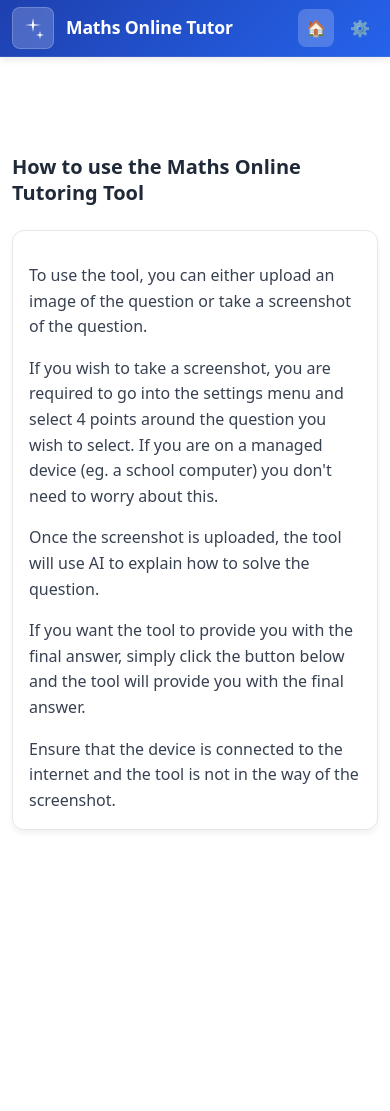
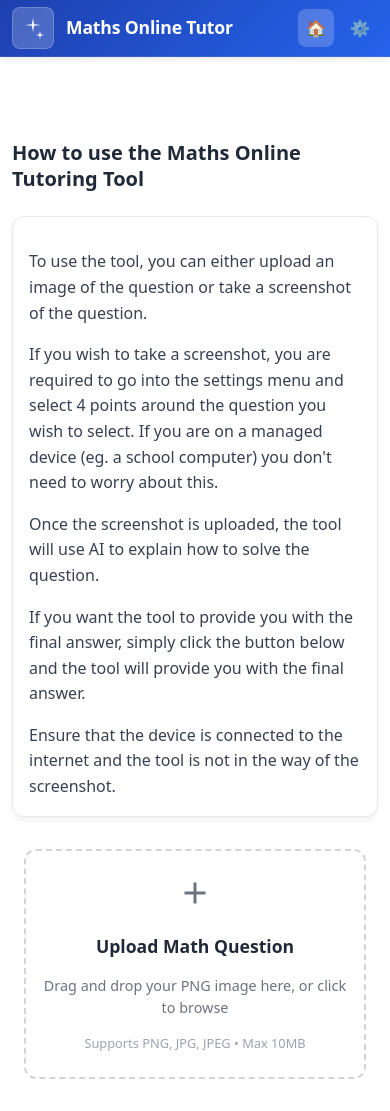
Before and after one commit to connorakey/maths-online-assistant, a React (Vite) app in the folder frontend/maths-online-app/: page / in a window 390 px wide. Before the commit the page ends 844 px from the top, so only its background shows below. Built offline with nearby package versions, Linux system fonts and the light colour scheme.

Commit message:
feat: add UploadBox component for image uploads

```diff
--- a/frontend/maths-online-app/src/App.tsx
+++ b/frontend/maths-online-app/src/App.tsx
@@ -1,11 +1,28 @@
 import Explaination from './components/Explaination';
 import Header from './components/Header';
+import UploadBox from './components/UploadBox';
 
 function App() {
+  const handleImageUpload = (base64Data: string) => {
+    console.log('Image uploaded:', base64Data.substring(0, 100) + '...');
+    // add tauri functionality later
+  };
+
+  const handleUploadError = (error: string) => {
+    console.error('Upload error:', error);
+    // add tauri functionality later
+  };
+
   return (
     <>
       <Header />
       <Explaination />
+      <div style={{ padding: '0 24px', maxWidth: '800px', margin: '0 auto' }}>
+        <UploadBox
+          onImageUpload={handleImageUpload}
+          onError={handleUploadError}
+        />
+      </div>
     </>
   )
 }
--- /dev/null
+++ b/frontend/maths-online-app/src/components/UploadBox.css
@@ -0,0 +1,138 @@
+/* Upload Box Component Styles */
+.upload-box-container {
+  margin: 2rem 0;
+}
+
+.upload-box {
+  border: 2px dashed #d1d5db;
+  border-radius: 12px;
+  padding: 3rem 2rem;
+  text-align: center;
+  background: white;
+  cursor: pointer;
+  transition: all 0.3s ease;
+  position: relative;
+  overflow: hidden;
+}
+
+.upload-box:hover {
+  border-color: #3b82f6;
+  background: #f8fafc;
+  transform: translateY(-2px);
+  box-shadow: 0 8px 25px rgba(0, 0, 0, 0.1);
+}
+
+.upload-box.drag-over {
+  border-color: #3b82f6;
+  background: #eff6ff;
+  transform: scale(1.02);
+  box-shadow: 0 12px 40px rgba(59, 130, 246, 0.15);
+}
+
+.upload-box.uploading {
+  cursor: not-allowed;
+  opacity: 0.8;
+}
+
+.upload-content {
+  display: flex;
+  flex-direction: column;
+  align-items: center;
+  gap: 1rem;
+}
+
+.upload-icon {
+  color: #6b7280;
+  transition: color 0.3s ease;
+}
+
+.upload-box:hover .upload-icon {
+  color: #3b82f6;
+}
+
+.upload-box.drag-over .upload-icon {
+  color: #3b82f6;
+  transform: scale(1.1);
+}
+
+.upload-title {
+  font-size: 1.5rem;
+  font-weight: 600;
+  color: #1f2937;
+  margin: 0;
+}
+
+.upload-description {
+  font-size: 1rem;
+  color: #6b7280;
+  margin: 0;
+  line-height: 1.5;
+}
+
+.upload-hint {
+  font-size: 0.875rem;
+  color: #9ca3af;
+  margin: 0;
+}
+
+/* Loading State */
+.upload-loading {
+  display: flex;
+  flex-direction: column;
+  align-items: center;
+  gap: 1rem;
+}
+
+.spinner {
+  width: 40px;
+  height: 40px;
+  border: 3px solid #e5e7eb;
+  border-top: 3px solid #3b82f6;
+  border-radius: 50%;
+  animation: spin 1s linear infinite;
+}
+
+@keyframes spin {
+  0% { transform: rotate(0deg); }
+  100% { transform: rotate(360deg); }
+}
+
+.upload-loading p {
+  color: #6b7280;
+  font-size: 1rem;
+  margin: 0;
+}
+
+/* Responsive Design */
+@media (max-width: 768px) {
+  .upload-box {
+    padding: 2rem 1rem;
+  }
+
+  .upload-title {
+    font-size: 1.25rem;
+  }
+
+  .upload-description {
+    font-size: 0.9rem;
+  }
+
+  .upload-hint {
+    font-size: 0.8rem;
+  }
+}
+
+@media (max-width: 480px) {
+  .upload-box {
+    padding: 1.5rem 1rem;
+  }
+
+  .upload-icon svg {
+    width: 36px;
+    height: 36px;
+  }
+
+  .upload-title {
+    font-size: 1.1rem;
+  }
+}
--- /dev/null
+++ b/frontend/maths-online-app/src/components/UploadBox.tsx
@@ -0,0 +1,120 @@
+import React, { useState, useRef } from 'react';
+import './UploadBox.css';
+
+interface UploadBoxProps {
+  onImageUpload: (base64Data: string) => void;
+  onError?: (error: string) => void;
+}
+
+const UploadBox: React.FC<UploadBoxProps> = ({ onImageUpload, onError }) => {
+  const [isDragOver, setIsDragOver] = useState(false);
+  const [isUploading, setIsUploading] = useState(false);
+  const fileInputRef = useRef<HTMLInputElement>(null);
+
+  const handleFile = (file: File) => {
+    if (!file.type.startsWith('image/')) {
+      onError?.('Please select an image file');
+      return;
+    }
+
+    if (file.size > 10 * 1024 * 1024) { // 10MB limit
+      onError?.('File size must be less than 10MB');
+      return;
+    }
+
+    setIsUploading(true);
+    const reader = new FileReader();
+
+    reader.onload = (e) => {
+      const result = e.target?.result as string;
+      if (result) {
+        onImageUpload(result);
+      }
+      setIsUploading(false);
+    };
+
+    reader.onerror = () => {
+      onError?.('Failed to read file');
+      setIsUploading(false);
+    };
+
+    reader.readAsDataURL(file);
+  };
+
+  const handleDragOver = (e: React.DragEvent) => {
+    e.preventDefault();
+    setIsDragOver(true);
+  };
+
+  const handleDragLeave = (e: React.DragEvent) => {
+    e.preventDefault();
+    setIsDragOver(false);
+  };
+
+  const handleDrop = (e: React.DragEvent) => {
+    e.preventDefault();
+    setIsDragOver(false);
+
+    const files = e.dataTransfer.files;
+    if (files.length > 0) {
+      handleFile(files[0]);
+    }
+  };
+
+  const handleFileSelect = (e: React.ChangeEvent<HTMLInputElement>) => {
+    const files = e.target.files;
+    if (files && files.length > 0) {
+      handleFile(files[0]);
+    }
+  };
+
+  const handleClick = () => {
+    fileInputRef.current?.click();
+  };
+
+  return (
+    <div className="upload-box-container">
+      <div
+        className={`upload-box ${isDragOver ? 'drag-over' : ''} ${isUploading ? 'uploading' : ''}`}
+        onDragOver={handleDragOver}
+        onDragLeave={handleDragLeave}
+        onDrop={handleDrop}
+        onClick={handleClick}
+      >
+        <input
+          ref={fileInputRef}
+          type="file"
+          accept="image/*"
+          onChange={handleFileSelect}
+          style={{ display: 'none' }}
+        />
+
+        <div className="upload-content">
+          {isUploading ? (
+            <div className="upload-loading">
+              <div className="spinner"></div>
+              <p>Processing image...</p>
+            </div>
+          ) : (
+            <>
+              <div className="upload-icon">
+                <svg width="48" height="48" viewBox="0 0 24 24" fill="none" xmlns="http://www.w3.org/2000/svg">
+                  <path d="M19 13h-6v6h-2v-6H5v-2h6V5h2v6h6v2z" fill="currentColor"/>
+                </svg>
+              </div>
+              <h3 className="upload-title">Upload Math Question</h3>
+              <p className="upload-description">
+                Drag and drop your PNG image here, or click to browse
+              </p>
+              <p className="upload-hint">
+                Supports PNG, JPG, JPEG • Max 10MB
+              </p>
+            </>
+          )}
+        </div>
+      </div>
+    </div>
+  );
+};
+
+export default UploadBox;
```
